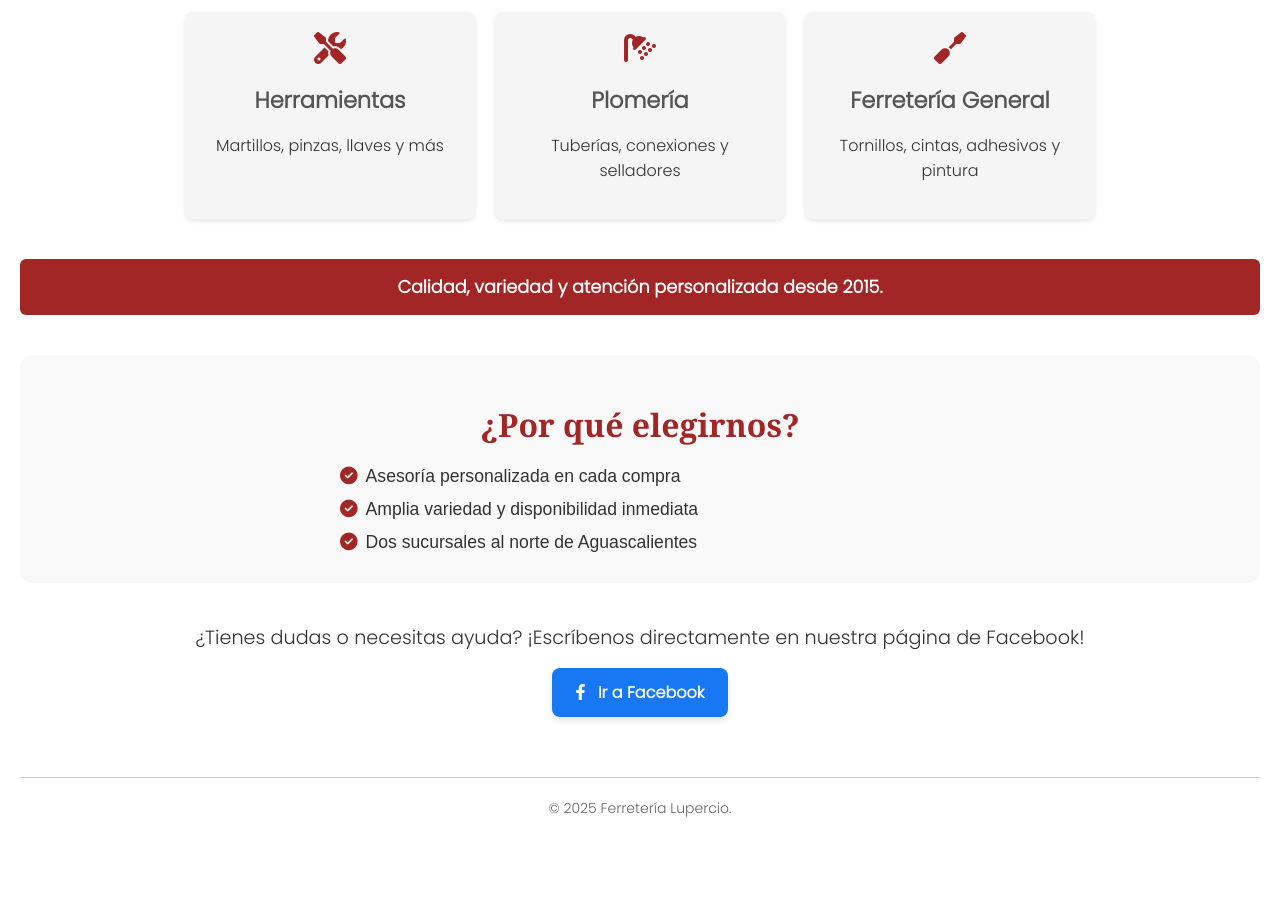
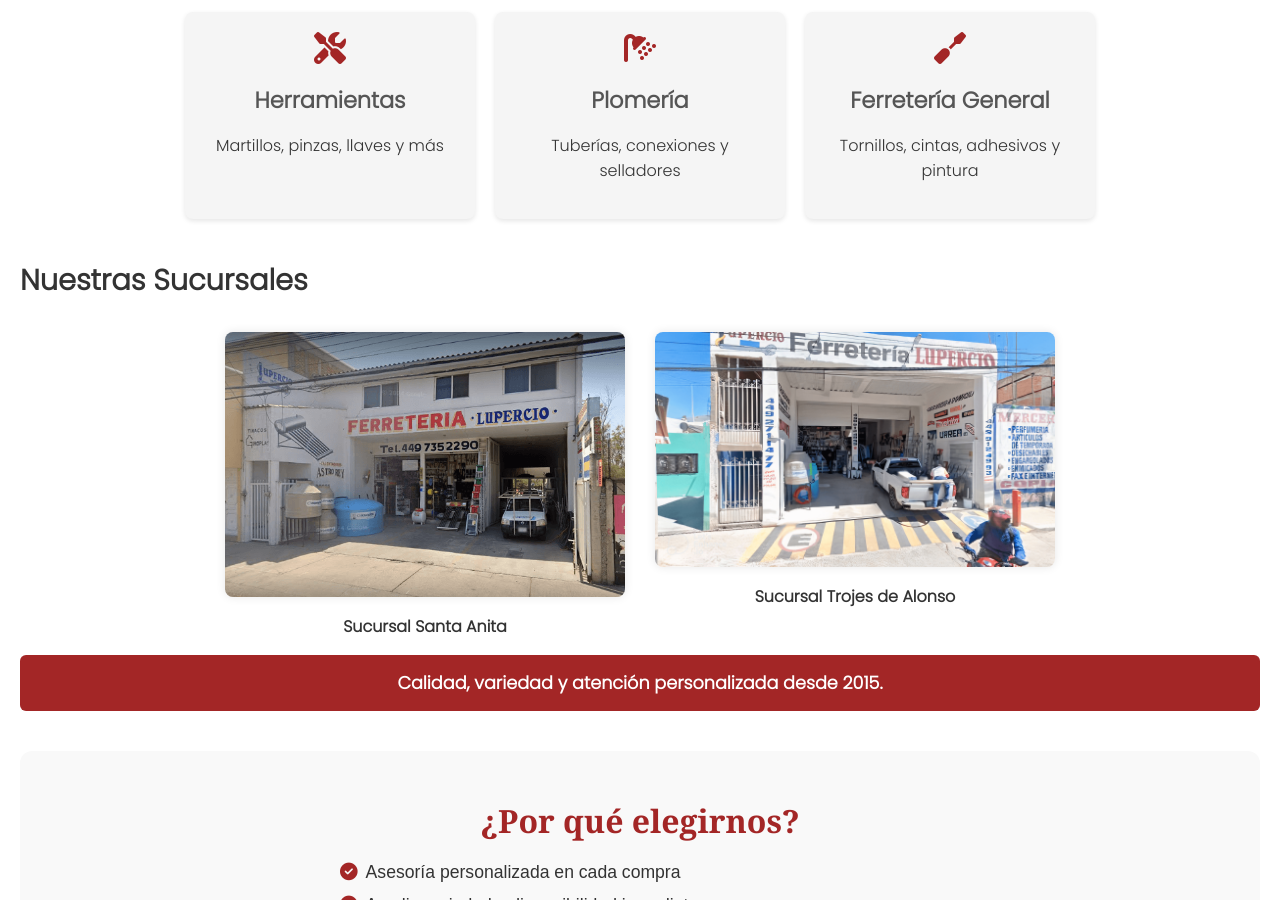
Before and after one commit to Ferreteria-Lupercio/Ferreteria-Lupercio.github.io, a Jekyll site: the page built from index.md, in a window 1280 px wide and 900 px high, scrolled down 641 px. Built offline with Jekyll 4.4.1, drawn with Linux system fonts in a browser that asks for light colours.

Commit message:
Update index.md

```diff
--- a/index.md
+++ b/index.md
@@ -34,6 +34,22 @@ layout: default
   </div>
 </div>
 
+## Nuestras Sucursales
+
+<div style="display: flex; flex-wrap: wrap; justify-content: center; gap: 30px; margin-top: 30px;">
+
+  <div style="max-width: 400px; text-align: center;">
+    <img src="/assets/ferreteriasantaanita.png" alt="Sucursal Santa Anita" style="width: 100%; border-radius: 8px; box-shadow: 0 0 10px rgba(0,0,0,0.1);" />
+    <p style="margin-top: 10px;"><strong>Sucursal Santa Anita</strong></p>
+  </div>
+
+  <div style="max-width: 400px; text-align: center;">
+    <img src="/assets/trojesdealonso.png" alt="Sucursal Trojes de Alonso" style="width: 100%; border-radius: 8px; box-shadow: 0 0 10px rgba(0,0,0,0.1);" />
+    <p style="margin-top: 10px;"><strong>Sucursal Trojes de Alonso</strong></p>
+  </div>
+
+</div>
+
 <!-- Promotional Strip -->
 <div style="background-color: #a32626; color: white; text-align: center; padding: 15px; border-radius: 6px; font-family: 'Poppins', sans-serif; font-size: 1.1rem;">
   <strong>Calidad, variedad y atención personalizada desde 2015.</strong>
```
